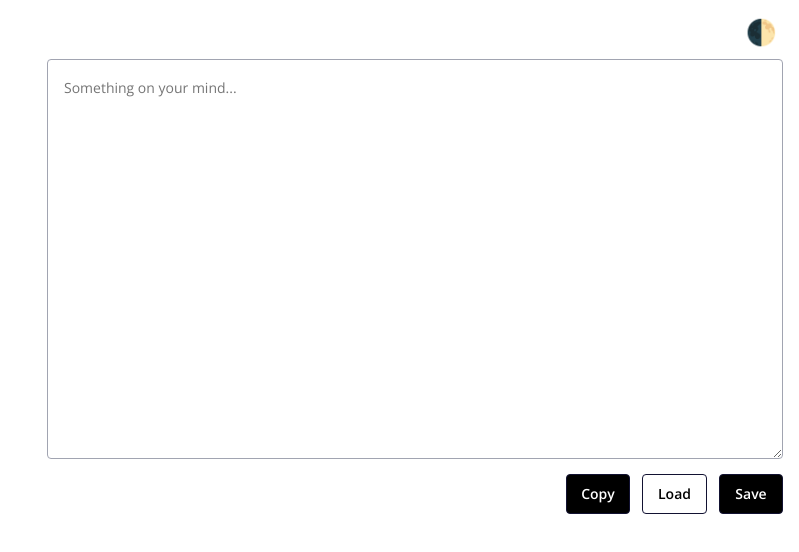
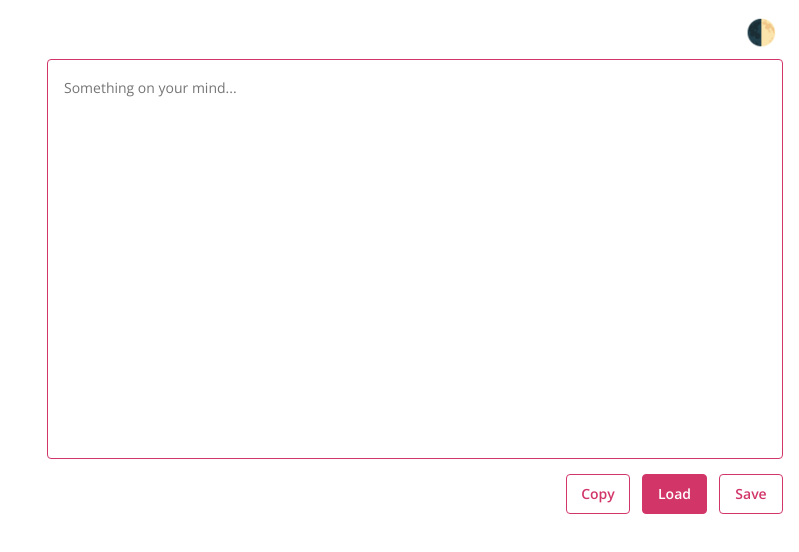
Before and after one commit to pgrochowina/pwa-notepad, a website built with webpack: page src/pages/index.html in a window 1280 px wide. Shown: the whole page, without its empty margins (481-1280 px from the left). Built offline with nearby package versions, Linux system fonts and the light colour scheme.

Commit message:
feat: light mode stylind

```diff
--- a/src/scss/_variables.scss
+++ b/src/scss/_variables.scss
@@ -1 +1,4 @@
-$bodyColor: white;
+:root {
+    --primary-color: white;
+    --secondary-color: #d23669;
+}
--- a/src/scss/main.scss
+++ b/src/scss/main.scss
@@ -13,7 +13,7 @@ html {
 }
 
 body {
-  background: $bodyColor;
+  background: var(--primary-color);
   display: flex;
   flex-direction: column;
   align-items: flex-end;
@@ -48,17 +48,22 @@ body {
     min-height: 400px;
     font-size: 14px;
     line-height: 24px;
-    color: #a1a4b1;
-    border: 1px solid #a1a4b1;
+    color: var(--secondary-color);
+    border: 1px solid var(--secondary-color);
     border-radius: 4px;
     padding: 16px;
+    background: var(--primary-color);
+    &::-webkit-resizer {
+      display: none;
+    }
   }
   &__btn-load {
     width: 65px;
     height: 40px;
-    border: 1px solid #121232;
+    border: 1px solid var(--secondary-color);
     border-radius: 4px;
-    background-color: white;
+    background-color: var(--secondary-color);
+    color: var(--primary-color);
     font-style: normal;
     font-weight: 600;
     font-size: 14px;
@@ -70,10 +75,10 @@ body {
   &__btn-save {
     width: 64px;
     height: 40px;
-    border: 1px solid #121232;
+    border: 1px solid var(--secondary-color);
     border-radius: 4px;
-    background-color: black;
-    color: white;
+    background-color: var(--primary-color);
+    color: var(--secondary-color);
     font-style: normal;
     font-weight: 600;
     font-size: 14px;
```
